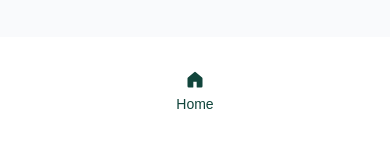
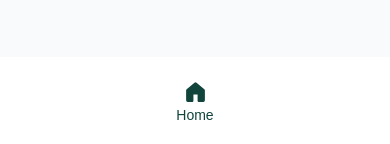
Before and after one commit to gift56/azipay-project, a Next.js app: page /dashboard in a window 390 px wide. Shown: the part 697-841 px from the top of the page. Built offline with nearby package versions, Linux system fonts and the light colour scheme; a web font is replaced by a local one.

Commit message:
working on project azip

```diff
--- a/components/DashboardContent/DashboardSidebar/MobileDashNav/MobileDashNav.tsx
+++ b/components/DashboardContent/DashboardSidebar/MobileDashNav/MobileDashNav.tsx
@@ -3,13 +3,13 @@ import { GoHomeFill } from "react-icons/go";
 
 const MobileDashNav = () => {
   return (
-    <nav className="lg:hidden w-full h-[110px] flex items-center justify-between gap-6">
+    <nav className="lg:hidden w-full h-[90px] flex items-center justify-between gap-6">
       <Link
         href="/dashboard"
-        className="w-full flex flex-col items-center justify-center gap-1 text-primary text-sm font-medium"
+        className="w-full flex flex-col items-center justify-center text-primary text-sm font-medium"
       >
         <span>
-          <GoHomeFill size={20} />
+          <GoHomeFill size={25} />
         </span>
         <span>Home</span>
       </Link>
```
